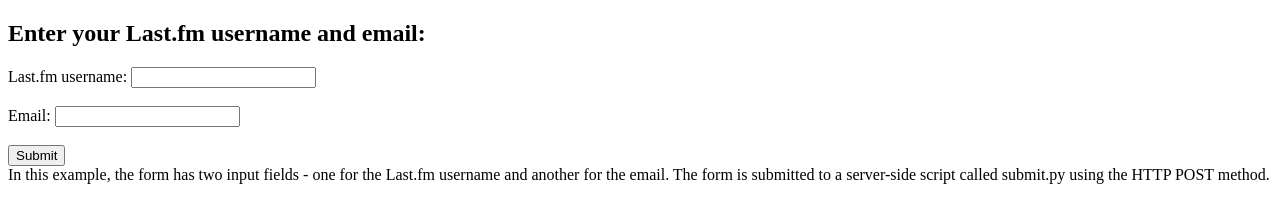
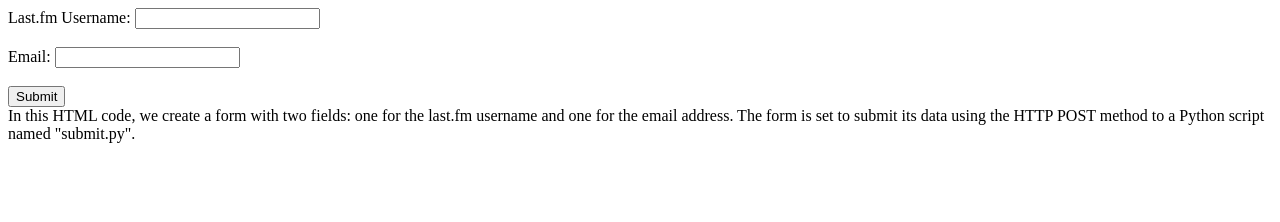
Before and after one commit to dubspol0/dubspol0.github.io, a plain HTML site: page index.html in a window 1280 px wide. Drawn offline with Linux system fonts and the light colour scheme.

Commit message:
Update index.html

```diff
--- a/index.html
+++ b/index.html
@@ -1,12 +1,11 @@
 <!DOCTYPE html>
 <html>
   <head>
-	<title>Submit Last.fm username and email</title>
+    <title>Last.fm User Info</title>
   </head>
   <body>
-	<h2>Enter your Last.fm username and email:</h2>
     <form action="submit.py" method="post">
-		<label for="username">Last.fm username:</label>
+      <label for="username">Last.fm Username:</label>
       <input type="text" id="username" name="username"><br><br>
       <label for="email">Email:</label>
       <input type="email" id="email" name="email"><br><br>
@@ -14,4 +13,4 @@
     </form>
   </body>
 </html>
-In this example, the form has two input fields - one for the Last.fm username and another for the email. The form is submitted to a server-side script called submit.py using the HTTP POST method.
+In this HTML code, we create a form with two fields: one for the last.fm username and one for the email address. The form is set to submit its data using the HTTP POST method to a Python script named "submit.py".
```
Lines whose indentation alone changed are shown as unchanged.
